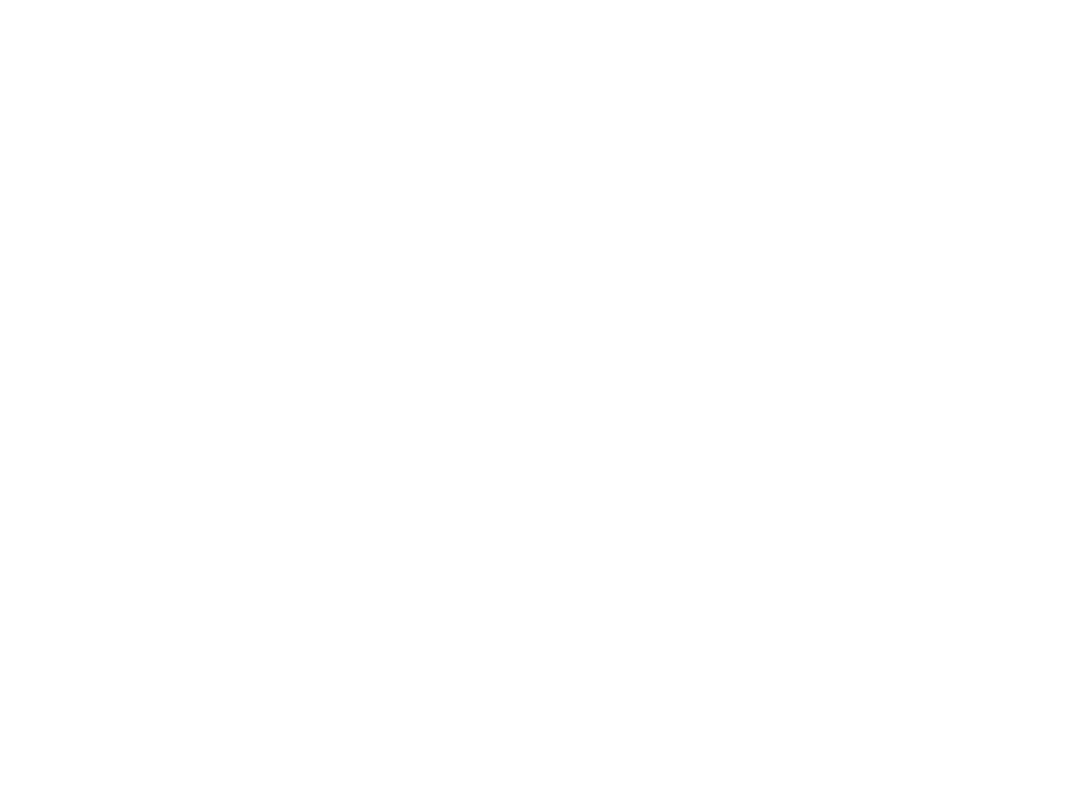
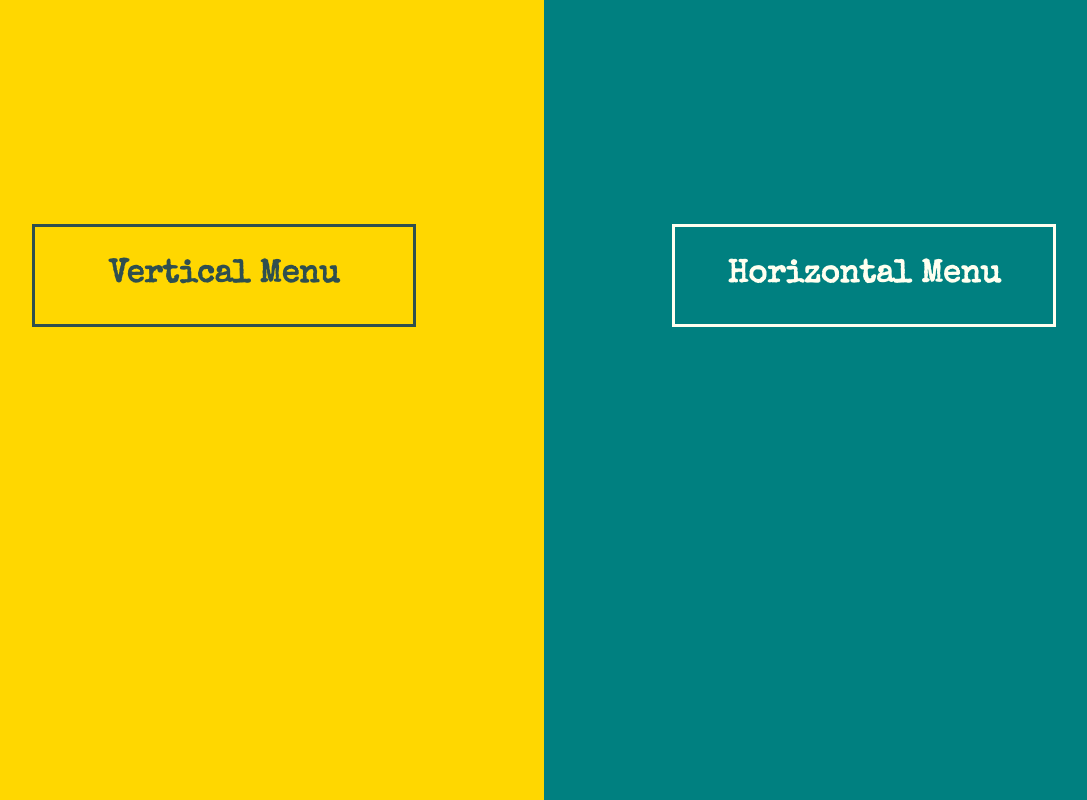
Before and after one commit to 420n13la/twolayouts-Kiomer, a plain HTML site: page index.html in a window 1280 px wide. Shown: the whole page, without its empty margins (96-1183 px from the left). Drawn offline with nearby package versions, Linux system fonts and the light colour scheme.

Commit message:
Add files via upload

```diff
--- a/index.html
+++ b/index.html
@@ -1,9 +1,17 @@
 <!DOCTYPE html>
 <html>
 <head>
-
+	<link rel="stylesheet" href="style.css">
+	<link href="https://fonts.googleapis.com/css?family=Special+Elite&display=swap" rel="stylesheet">
 </head>
 <body>
+<div id="verMenu">
+	<h1 class="lefttext"><a href="verMenu.html">Vertical Menu</a></h1>
+</div>
+
+<div id="horMenu">
+	<h1 class="righttext"><a href="horMenu.html">Horizontal Menu</a></h1>
+<div>
 
 </body>
 </html>
--- /dev/null
+++ b/style.css
@@ -0,0 +1,64 @@
+*{
+	box-sizing: border-box;
+}
+
+body{
+	margin: 0px;
+}
+
+
+h1{
+	text-align: center;
+	width: 60%;
+	font-family: 'Special Elite', cursive;
+
+}
+
+#verMenu{
+	width: 50%;
+	height: 100vh;
+	float: left;
+	background-color: gold;
+	color: DarkSlateGray;
+	text-align: center;
+}
+
+#verMenu h1{
+	border: 3px solid DarkSlateGray;
+}
+
+#verMenu a{
+	color: DarkSlateGray;
+	text-decoration: none;
+}
+
+.lefttext{
+	display: inline-block;
+	padding: 1em;
+	margin-top: 7em;
+}
+
+#horMenu{
+	width: 50%;
+	height: 100vh;
+	float: right;
+	background-color: teal;
+	color: Ivory;
+	text-align: center;
+}
+
+
+#horMenu h1{
+	border: 3px solid Ivory;
+}
+
+#horMenu a{
+	color: Ivory;
+	text-decoration: none;
+}
+
+.righttext{
+	display: inline-block;
+	padding: 1em;
+	margin-top: 7em;
+}
```
